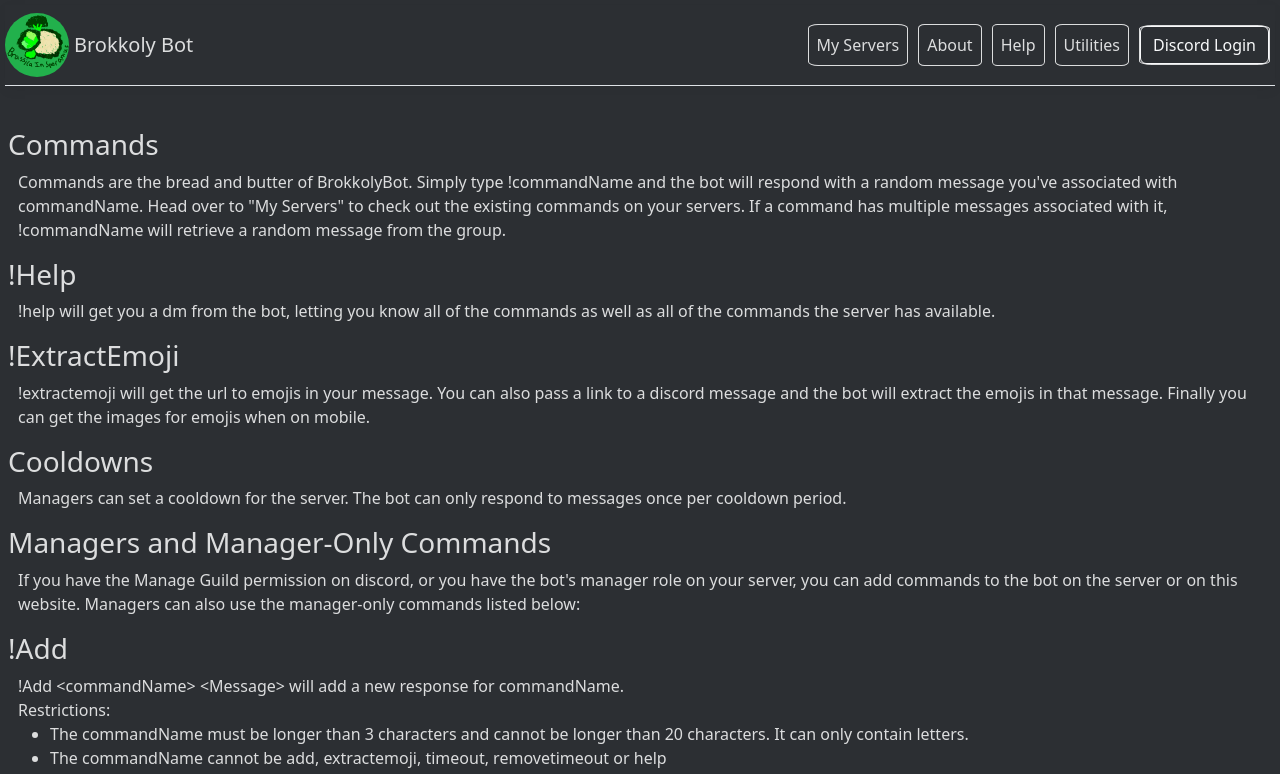
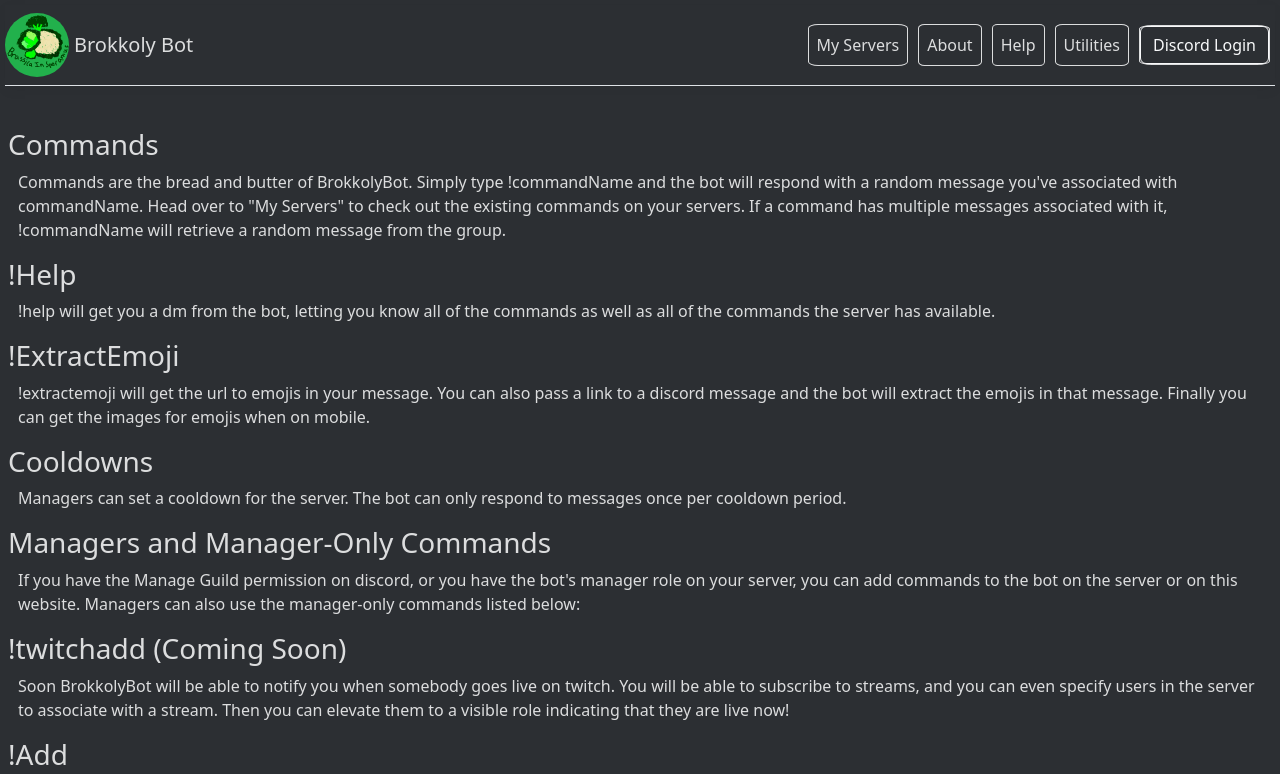
Before and after one commit to Brokkoly/BrokkolyBotFrontend, a React (Create React App) app in the folder ClientApp/: page /help in a window 1280 px wide. Shown: the top 774 px of the page. Built offline with nearby package versions, Linux system fonts and the light colour scheme.

Commit message:
Help change

```diff
--- a/ClientApp/src/components/Help.tsx
+++ b/ClientApp/src/components/Help.tsx
@@ -25,10 +25,14 @@
             <p className="_textIndent">
                 If you have the Manage Guild permission on discord, or you have the bot's manager role on your server, you can add commands to the bot on the server or on this website. Managers can also use the manager-only commands listed below:
             </p>
+            <h3>!twitchadd (Coming Soon)</h3>
+            <p className="_textIndent">
+                Soon BrokkolyBot will be able to notify you when somebody goes live on twitch. You will be able to subscribe to streams, and you can even specify users in the server to associate with a stream. Then you can elevate them to a visible role indicating that they are live now!
+            </p>
             <h3>!Add</h3>
             <p className="_textIndent">
                 !Add &lt;commandName&gt; &lt;Message&gt; will add a new response for commandName.
-                <br/>
+                <br />
                 Restrictions:
                 <ul>
                     <li>The commandName must be longer than 3 characters and cannot be longer than 20 characters. It can only contain letters.</li>
```
